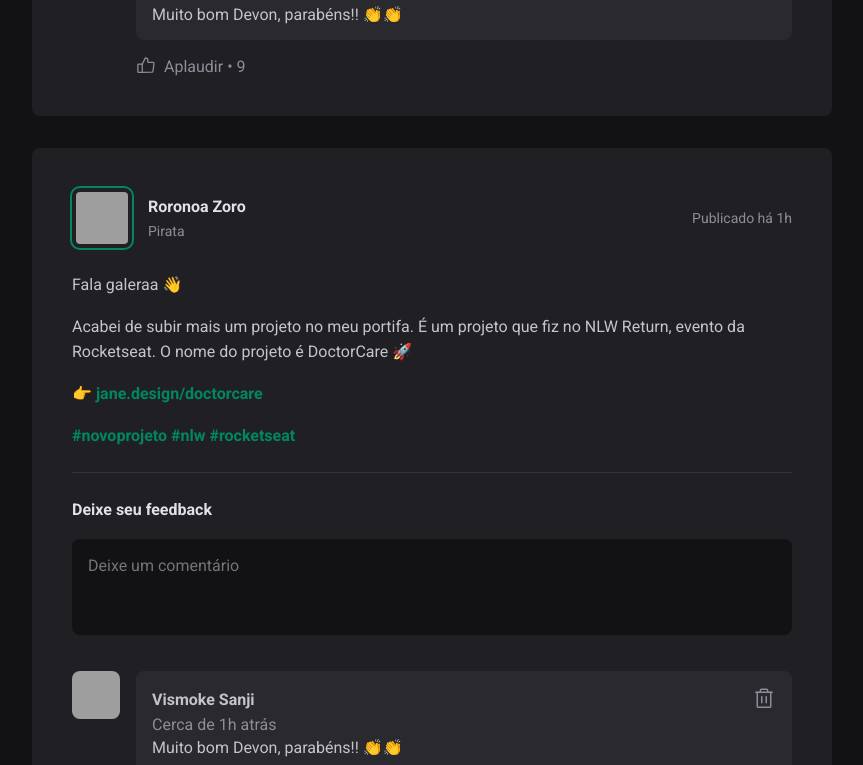
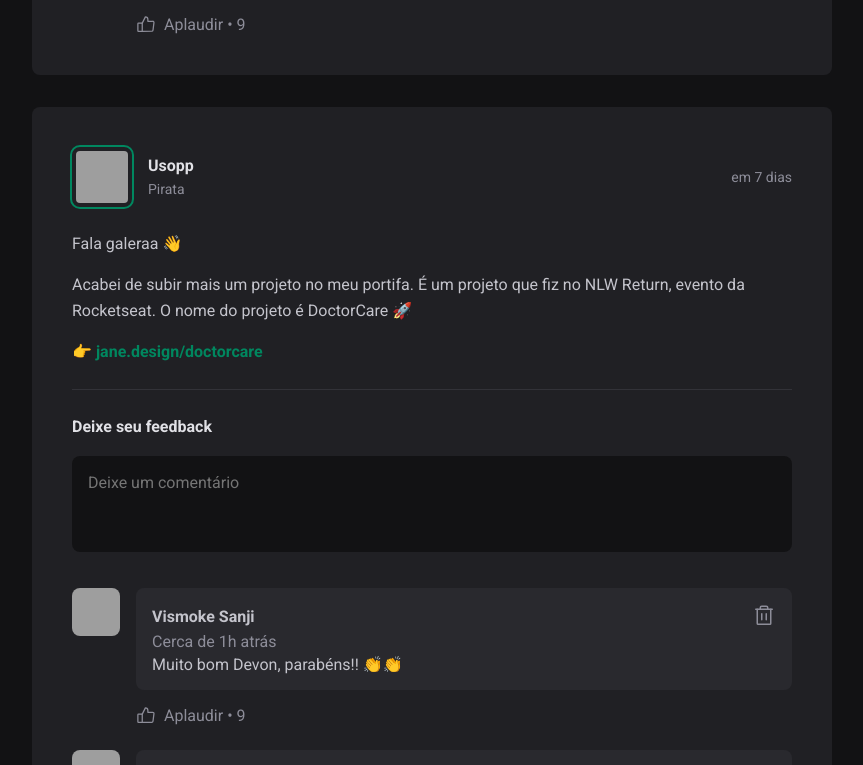
Before and after one commit to danillobr/-ignite-reactjs, a React (Vite) app in the folder 01-fundamentos-reactjs/: page / in a window 1280 px wide. Shown: the part 1013-1778 px from the top of the page, without its empty margins (352-1215 px from the left). Built offline with nearby package versions, Linux system fonts and the light colour scheme; grey boxes are pictures that could not be loaded.

Commit message:
Propriedades do Post

```diff
--- a/01-fundamentos-reactjs/package.json
+++ b/01-fundamentos-reactjs/package.json
@@ -9,6 +9,7 @@
     "preview": "vite preview"
   },
   "dependencies": {
+    "date-fns": "^2.29.3",
     "react": "^18.2.0",
     "react-dom": "^18.2.0"
   },
--- a/01-fundamentos-reactjs/src/App.jsx
+++ b/01-fundamentos-reactjs/src/App.jsx
@@ -17,24 +17,24 @@
     content: [
       {
         type: 'paragraph',
-        context: 'Fala galeraa 👋'
+        content: 'Fala galeraa 👋'
       },
 
       {
         type: 'paragraph',
-        context: 'Acabei de subir mais um projeto no meu portifa. É um projeto que fiz no NLW Return, evento da Rocketseat. O nome do projeto é DoctorCare 🚀'
+        content: 'Acabei de subir mais um projeto no meu portifa. É um projeto que fiz no NLW Return, evento da Rocketseat. O nome do projeto é DoctorCare 🚀'
       },
 
       {
         type: 'link',
-        context: '👉 jane.design/doctorcare'
+        content: '👉 jane.design/doctorcare'
       }
 
       // <a href="#"> #novoprojeto </a>
       // <a href="#"> #nlw </a>
       // <a href="#"> #rocketseat </a>
     ],
-    publishedAt: new Date('2022-13-02 23:57:39')
+    publishedAt: new Date('2023-02-13 23:57:39'),
   },
 
   {
@@ -47,24 +47,24 @@
     content: [
       {
         type: 'paragraph',
-        context: 'Fala galeraa 👋'
+        content: 'Fala galeraa 👋'
       },
 
       {
         type: 'paragraph',
-        context: 'Acabei de subir mais um projeto no meu portifa. É um projeto que fiz no NLW Return, evento da Rocketseat. O nome do projeto é DoctorCare 🚀'
+        content: 'Acabei de subir mais um projeto no meu portifa. É um projeto que fiz no NLW Return, evento da Rocketseat. O nome do projeto é DoctorCare 🚀'
       },
 
       {
         type: 'link',
-        context: '👉 jane.design/doctorcare'
+        content: '👉 jane.design/doctorcare'
       }
 
       // <a href="#"> #novoprojeto </a>
       // <a href="#"> #nlw </a>
       // <a href="#"> #rocketseat </a>
     ],
-    publishedAt: new Date('2022-16-02 11:54:22')
+    publishedAt: new Date('2023-02-16 11:54:22'),
   }
 ]
 
--- a/01-fundamentos-reactjs/src/components/Post.jsx
+++ b/01-fundamentos-reactjs/src/components/Post.jsx
@@ -1,34 +1,57 @@
 import { Comment } from './Comment';
-import styles from './Post.module.css'
+import styles from './Post.module.css';
 import { Avatar } from './Avatar';
+import { format, formatDistanceToNow } from 'date-fns';
+import ptBR from 'date-fns/locale/pt-BR';
 
-export function Post(){
+export function Post({author, publishedAt, content}){
+    // const publishedDateFormatted = new Intl.DateTimeFormat('pt-BR',{
+    //     day: "2-digit",
+    //     month: "long",
+    //     hour: "2-digit",
+    //     minute: "2-digit",
+    // }).format(publishedAt);
+
+    const publishedDateFormatted = format(
+        publishedAt, "dd 'de' LLLL 'às' HH:mm'h'",
+        { locale: ptBR, }
+    )
+
+    const publishedDateRelativeToNow = formatDistanceToNow(
+        publishedAt,
+        {
+            locale: ptBR,
+            addSuffix: true,
+        }
+    )
+
     return (
         <article className={styles.post}>
             <header>
                 <div className={styles.author}>
                     <Avatar
-                        src="https://i.pinimg.com/originals/c7/91/4f/c7914fe9d034a01769502de04c4a0e9b.jpg"
+                        src={author.avatarUrl}
                     />
 
                     <div className={styles.authorInfo}>
-                        <strong> Roronoa Zoro </strong>
-                        <span> Pirata </span>
+                        <strong> {author.name} </strong>
+                        <span> {author.role} </span>
                     </div>
                 </div>
 
-                <time title="13 de Fevereiro às 23:57h" dateTime='2023-02-13 23:57:39'>Publicado há 1h</time>
+                <time title={publishedDateFormatted} dateTime={publishedAt.toISOString()}>
+                    {publishedDateRelativeToNow}
+                </time>
             </header>
 
             <div className={styles.content}>
-                <p> Fala galeraa 👋 </p>
-                <p> Acabei de subir mais um projeto no meu portifa. É um projeto que fiz no NLW Return, evento da Rocketseat. O nome do projeto é DoctorCare 🚀 </p>
-                <p>👉 <a href="#"> jane.design/doctorcare </a></p>
-                <p>
-                    <a href="#"> #novoprojeto </a>
-                    <a href="#"> #nlw </a>
-                    <a href="#"> #rocketseat </a>
-                </p>
+               {content.map(line => {
+                if(line.type === 'paragraph'){
+                    return <p>{line.content}</p>
+                } else if (line.type === 'link'){
+                    return <p><a href="#">{line.content}</a></p>
+                }
+               })}
             </div>
 
             <form className={styles.commentForm}>
```
Also changed, not shown: 1 other file (tests, documents, lock files or other folders).
